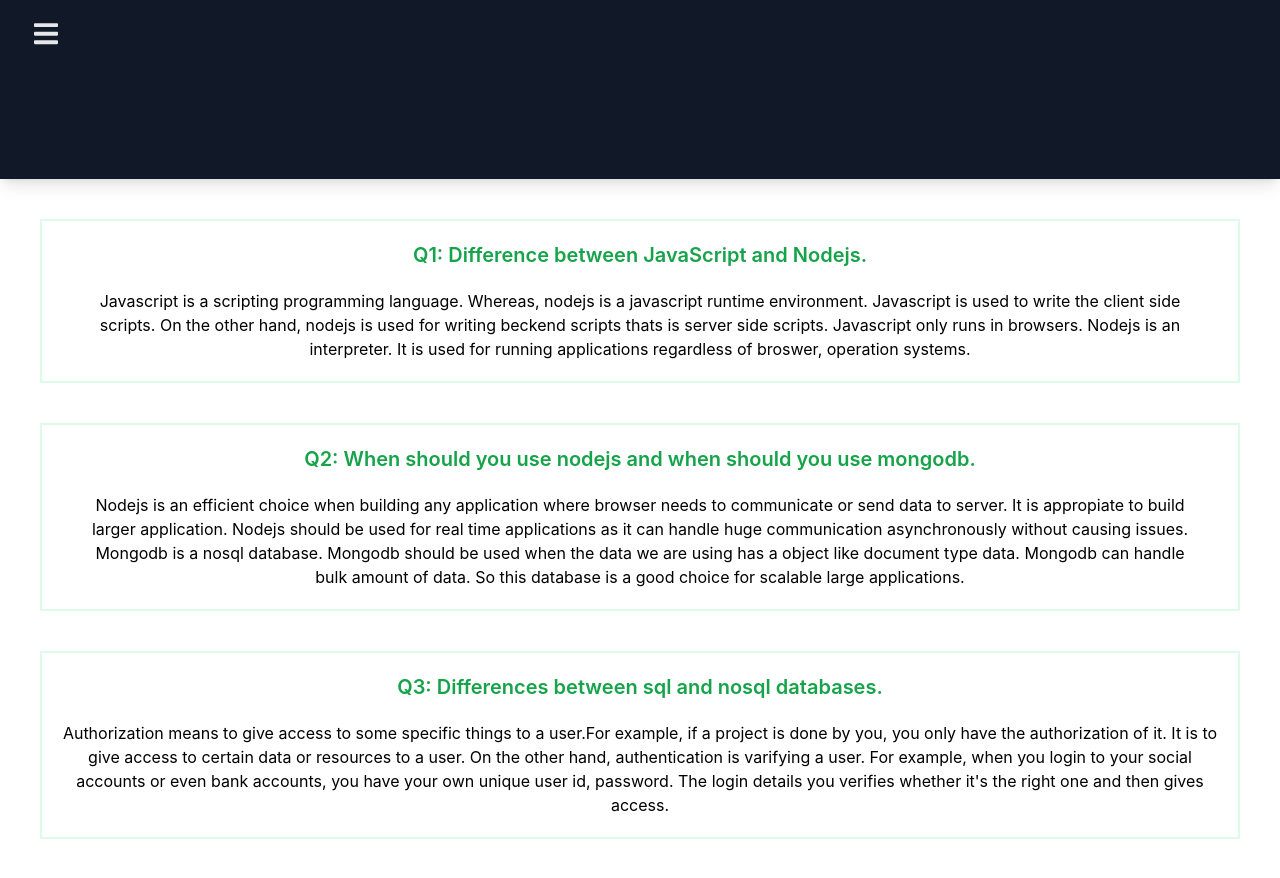
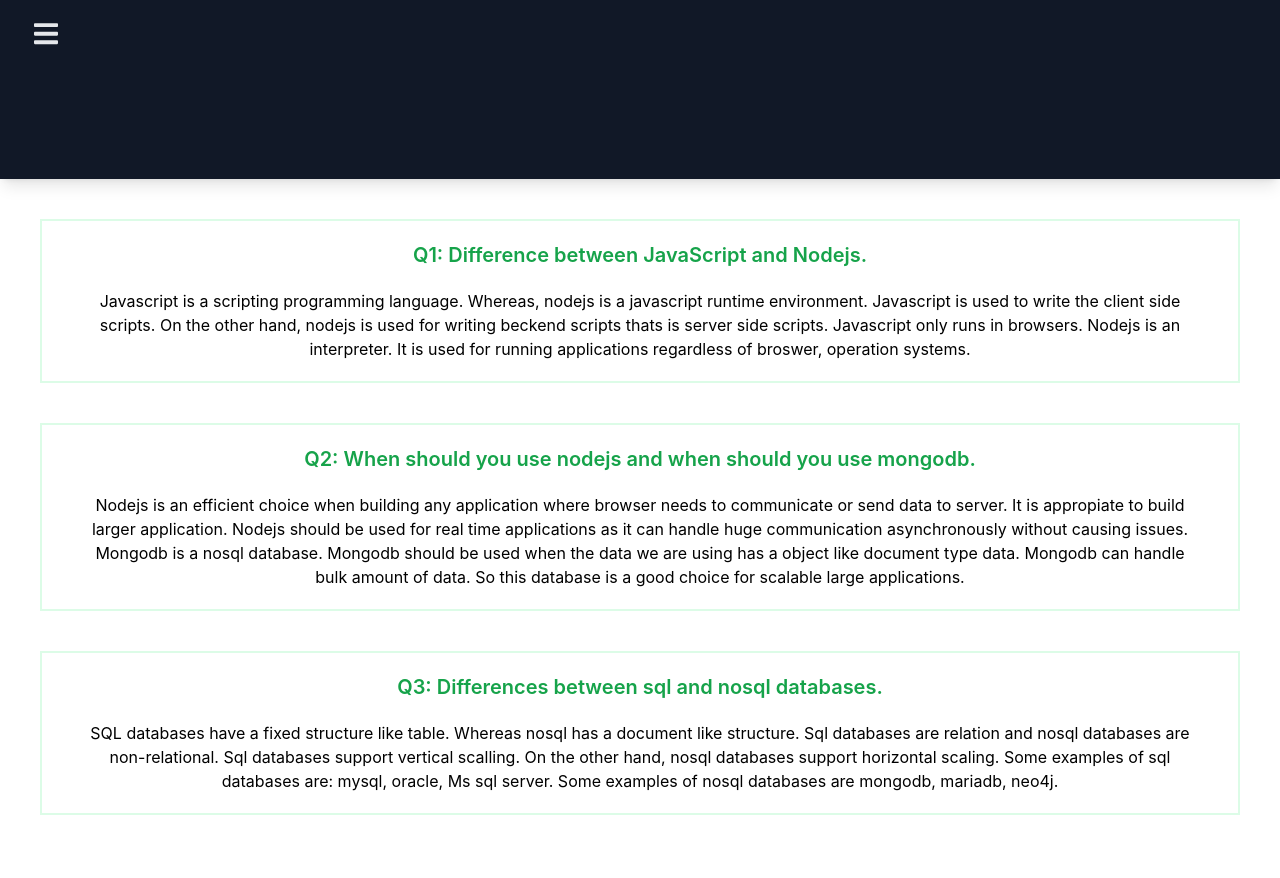
Before and after one commit to SaraAzmin/Grocery-Manegement-Client-Side, a React (Create React App) app: page /blogs in a window 1280 px wide. After the commit the page ends 855 px from the top, so only its background shows below. Built offline with nearby package versions, Linux system fonts and the light colour scheme; no server answers; what tw-elements would draw is missing.

Commit message:
question three answered

```diff
--- a/src/Pages/Blogs/QuestionThree/QuestionThree.js
+++ b/src/Pages/Blogs/QuestionThree/QuestionThree.js
@@ -4,7 +4,7 @@ const QuestionThree = () => {
     return (
         <div className='border-2 border-green-100 p-5 m-5 md:m-10'>
             <h4 className='mb-5 text-xl font-semibold text-green-600'> Q3: Differences between sql and nosql databases.</h4>
-            <p>Authorization means to give access to some specific things to a user.For example, if a project is done by you, you only have the authorization of it. It is to give access to certain data or resources to a user. On the other hand, authentication is varifying a user. For example, when you login to your social accounts or even bank accounts, you have your own unique user id, password. The login details you verifies whether it's the right one and then gives access.  </p>
+            <p className='px-5'>SQL databases have a fixed structure like table. Whereas nosql has a document like structure. Sql databases are relation and nosql databases are non-relational. Sql databases support vertical scalling. On the other hand, nosql databases support horizontal scaling. Some examples of sql databases are: mysql, oracle, Ms sql server. Some examples of nosql databases are mongodb, mariadb, neo4j. </p>
         </div>
     );
 };
```
